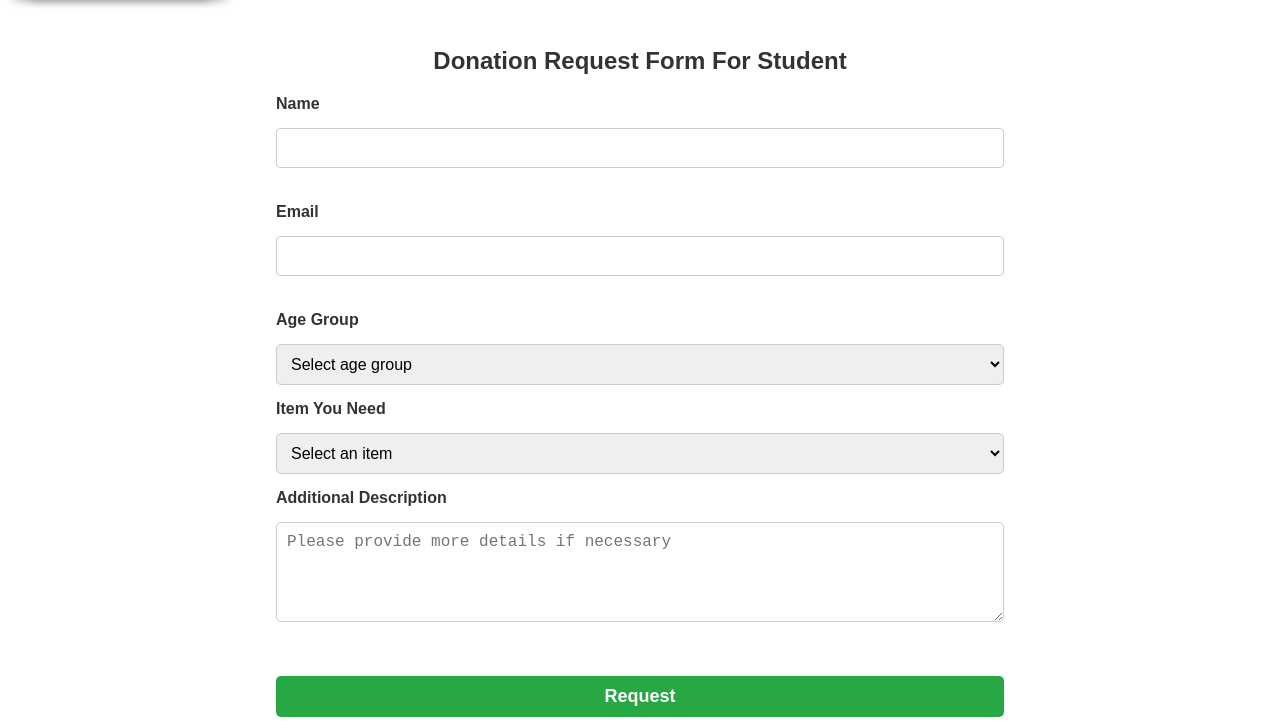
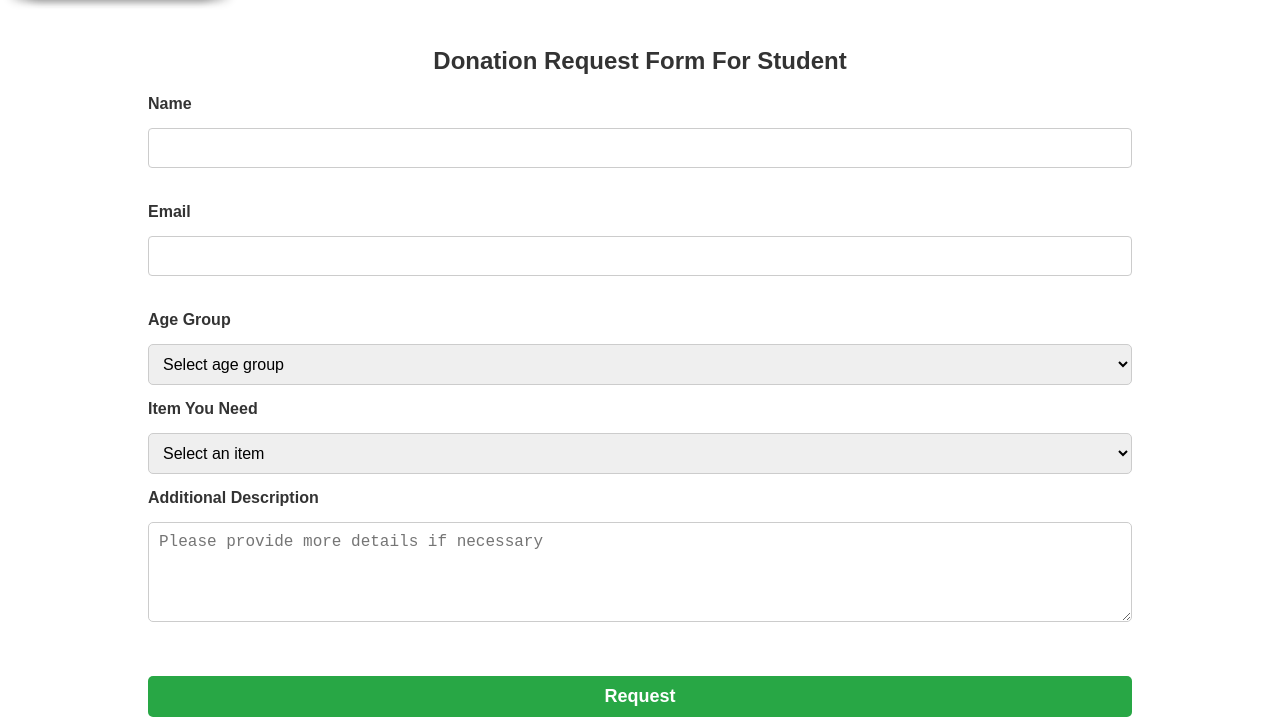
Before and after one commit to vermaPVT/thbpreprodfinal, a plain HTML site: page studentform.html in a window 1280 px wide. Shown: the part 73-800 px from the top of the page. Drawn offline with Linux system fonts and the light colour scheme.

Commit message:
Update studentform.html

```diff
--- a/studentform.html
+++ b/studentform.html
@@ -82,7 +82,7 @@
     .donation-form {
         margin-top: 100px;
       width: 100%;
-      max-width: 60%;
+      max-width: 80%;
       padding: 20px;
       background-color: #fff;
       border-radius: 8px;
```
